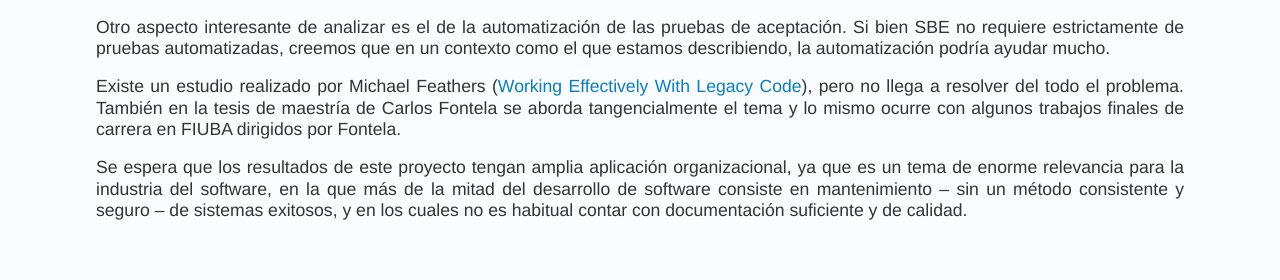
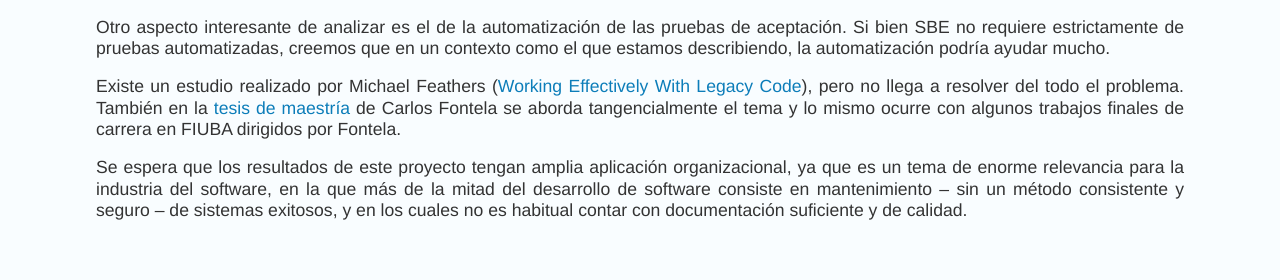
Before and after one commit to limetfiuba/limetfiuba.github.io, a Jekyll site: the page built from proyectos/index.html, in a window 1280 px wide. Shown: the part 579-859 px from the top of the page. Built offline with Jekyll 4.4.1, drawn with Linux system fonts in a browser that asks for light colours.

Commit message:
Update index.html

```diff
--- a/proyectos/index.html
+++ b/proyectos/index.html
@@ -28,7 +28,7 @@ title: LiMet | Proyectos
         Otro aspecto interesante de analizar es el de la automatización de las pruebas de aceptación. Si bien SBE no requiere estrictamente de pruebas automatizadas, creemos que en un contexto como el que estamos describiendo, la automatización podría ayudar mucho.
     </p>
     <p>
-        Existe un estudio realizado por Michael Feathers (<a href="https://www.pearson.com/us/higher-education/program/Feathers-Working-Effectively-with-Legacy-Code/PGM254740.html">Working Effectively With Legacy Code</a>), pero no llega a resolver del todo el problema. También en la tesis de maestría de Carlos Fontela se aborda tangencialmente el tema y lo mismo ocurre con algunos trabajos finales de carrera en FIUBA dirigidos por Fontela.
+        Existe un estudio realizado por Michael Feathers (<a href="https://www.pearson.com/us/higher-education/program/Feathers-Working-Effectively-with-Legacy-Code/PGM254740.html">Working Effectively With Legacy Code</a>), pero no llega a resolver del todo el problema. También en la <a href="http://sedici.unlp.edu.ar/handle/10915/29096">tesis de maestría</a> de Carlos Fontela se aborda tangencialmente el tema y lo mismo ocurre con algunos trabajos finales de carrera en FIUBA dirigidos por Fontela.
     </p>
     <p>
         Se espera que los resultados de este proyecto tengan amplia aplicación organizacional, ya que es un tema de enorme relevancia para la industria del software, en la que más de la mitad del desarrollo de software consiste en mantenimiento – sin un método consistente y seguro – de sistemas exitosos, y en los cuales no es habitual contar con documentación suficiente y de calidad.
```
